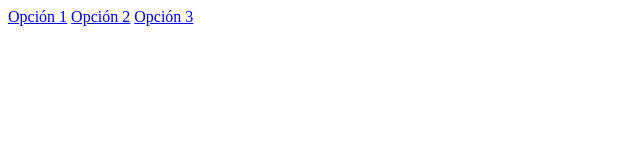
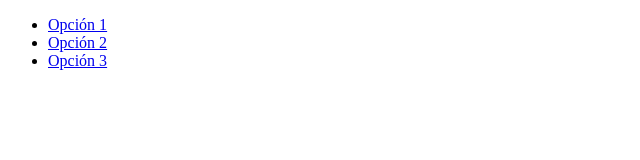
Before and after one commit to daysiG21/RetoSemana2, a plain HTML site: page index.html in a window 1280 px wide. Shown: the whole page, without its empty margins (0-640 px from the left). Drawn offline with Linux system fonts and the light colour scheme.

Commit message:
agregando indice

```diff
--- a/index.html
+++ b/index.html
@@ -6,8 +6,10 @@
     <title>Document</title>
 </head>
 <body>
-    <a href="./opcion1.html">Opción 1</a>
-    <a href="./opcion2.html">Opción 2</a>
-    <a href="./opcion3.html">Opción 3</a>
+    <ul>
+        <li><a href="./opcion1.html" target="_blank">Opción 1</a></li>
+        <li><a href="./opcion2.html" target="_blank">Opción 2</a></li>
+        <li><a href="./opcion3.html" target="_blank">Opción 3</a></li>
+    </ul>
 </body>
 </html>
```
